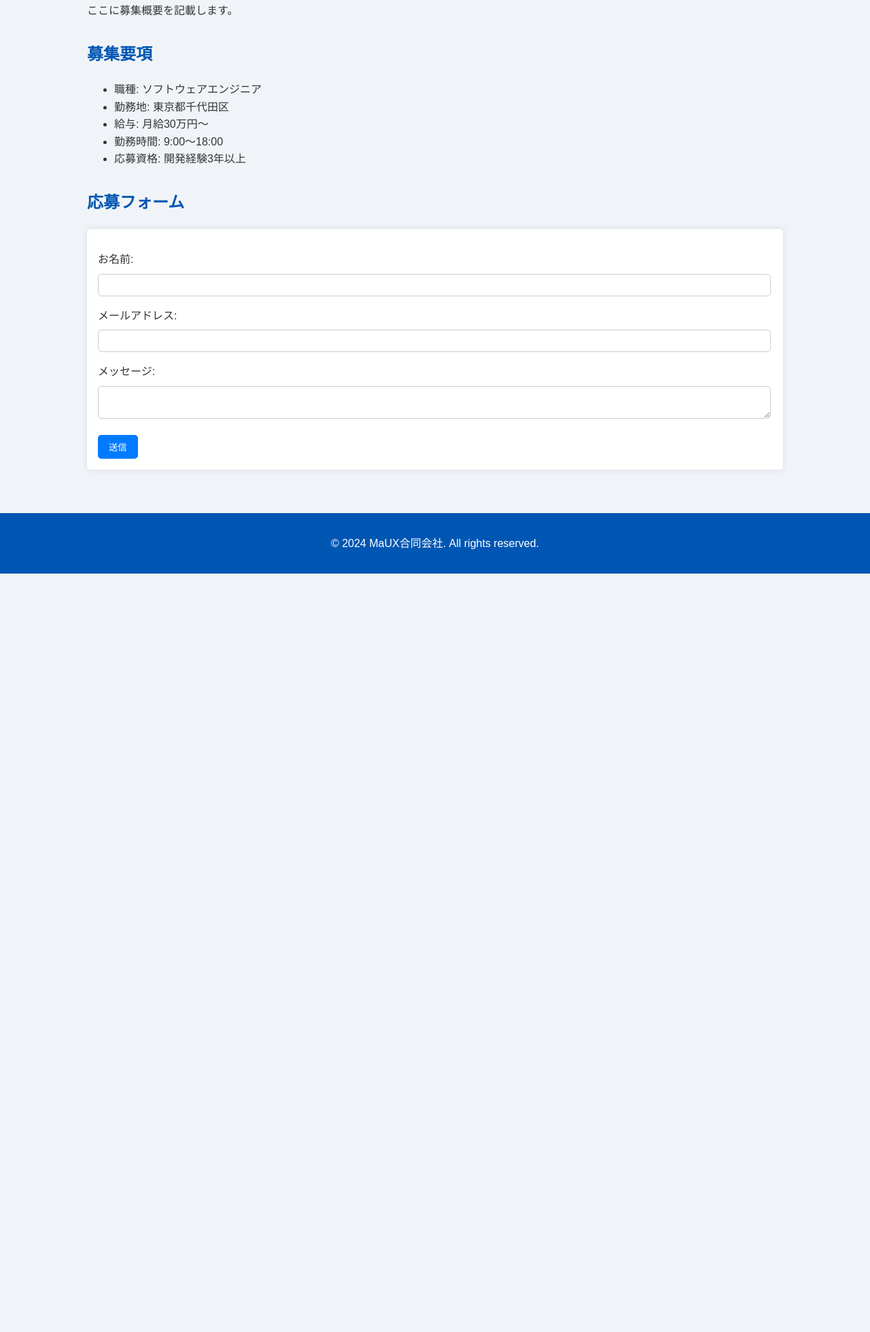
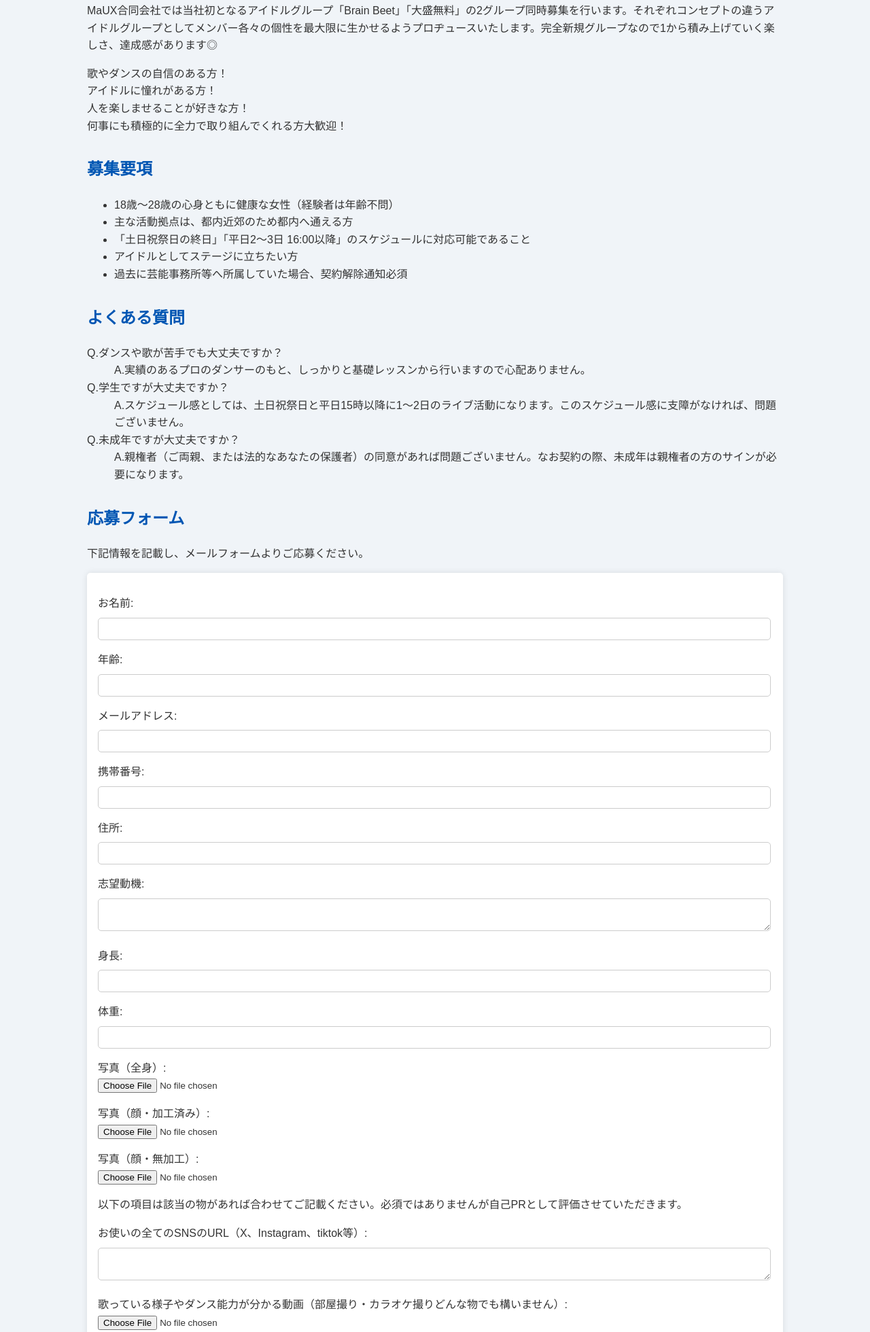
Before and after one commit to kanomaux2024/maux_hp, a plain HTML site: page recruit.html in a window 1280 px wide. Shown: the part 366-2326 px from the top of the page at 68% size. Before the commit the page ends 1210 px from the top, so only its background shows below. Drawn offline with nearby package versions, Linux system fonts and the light colour scheme.

Commit message:
会社概要とメンバー募集要綱の更新

```diff
--- a/recruit.html
+++ b/recruit.html
@@ -21,27 +21,64 @@
   <main>
     <section id="recruit-overview" data-aos="fade-up">
       <h2>メンバー募集</h2>
-      <p>ここに募集概要を記載します。</p>
+      <p>MaUX合同会社では当社初となるアイドルグループ「Brain Beet」「大盛無料」の2グループ同時募集を行います。それぞれコンセプトの違うアイドルグループとしてメンバー各々の個性を最大限に生かせるようプロヂュースいたします。完全新規グループなので1から積み上げていく楽しさ、達成感があります◎</p>
+      <p>歌やダンスの自信のある方！<br>
+      アイドルに憧れがある方！<br>
+      人を楽しませることが好きな方！<br>
+      何事にも積極的に全力で取り組んでくれる方大歓迎！</p>
     </section>
     <section id="recruit-details" data-aos="fade-up" data-aos-delay="100">
       <h2>募集要項</h2>
       <ul>
-        <li>職種: ソフトウェアエンジニア</li>
-        <li>勤務地: 東京都千代田区</li>
-        <li>給与: 月給30万円～</li>
-        <li>勤務時間: 9:00〜18:00</li>
-        <li>応募資格: 開発経験3年以上</li>
+        <li>18歳～28歳の心身ともに健康な女性（経験者は年齢不問）</li>
+        <li>主な活動拠点は、都内近郊のため都内へ通える方</li>
+        <li>「土日祝祭日の終日」「平日2〜3日 16:00以降」のスケジュールに対応可能であること</li>
+        <li>アイドルとしてステージに立ちたい方</li>
+        <li>過去に芸能事務所等へ所属していた場合、契約解除通知必須</li>
       </ul>
     </section>
-    <section id="recruit-form" data-aos="fade-up" data-aos-delay="200">
+    <section id="faq" data-aos="fade-up" data-aos-delay="200">
+      <h2>よくある質問</h2>
+      <dl>
+        <dt>Q.ダンスや歌が苦手でも大丈夫ですか？</dt>
+        <dd>A.実績のあるプロのダンサーのもと、しっかりと基礎レッスンから行いますので心配ありません。</dd>
+        <dt>Q.学生ですが大丈夫ですか？</dt>
+        <dd>A.スケジュール感としては、土日祝祭日と平日15時以降に1〜2日のライブ活動になります。このスケジュール感に支障がなければ、問題ございません。</dd>
+        <dt>Q.未成年ですが大丈夫ですか？</dt>
+        <dd>A.親権者（ご両親、または法的なあなたの保護者）の同意があれば問題ございません。なお契約の際、未成年は親権者の方のサインが必要になります。</dd>
+      </dl>
+    </section>
+    <section id="recruit-form" data-aos="fade-up" data-aos-delay="300">
       <h2>応募フォーム</h2>
+      <p>下記情報を記載し、メールフォームよりご応募ください。</p>
       <form onsubmit="sendRecruitMail(); return false;">
         <label for="recruit-name">お名前:</label>
         <input type="text" id="recruit-name" name="name" required><br>
+        <label for="recruit-age">年齢:</label>
+        <input type="text" id="recruit-age" name="age" required><br>
         <label for="recruit-email">メールアドレス:</label>
         <input type="email" id="recruit-email" name="email" required><br>
-        <label for="recruit-message">メッセージ:</label>
-        <textarea id="recruit-message" name="message" required></textarea><br>
+        <label for="recruit-phone">携帯番号:</label>
+        <input type="text" id="recruit-phone" name="phone" required><br>
+        <label for="recruit-address">住所:</label>
+        <input type="text" id="recruit-address" name="address" required><br>
+        <label for="recruit-motivation">志望動機:</label>
+        <textarea id="recruit-motivation" name="motivation" required></textarea><br>
+        <label for="recruit-height">身長:</label>
+        <input type="text" id="recruit-height" name="height" required><br>
+        <label for="recruit-weight">体重:</label>
+        <input type="text" id="recruit-weight" name="weight" required><br>
+        <label for="recruit-photo-full">写真（全身）:</label>
+        <input type="file" id="recruit-photo-full" name="photo-full" accept="image/*" required><br>
+        <label for="recruit-photo-face-processed">写真（顔・加工済み）:</label>
+        <input type="file" id="recruit-photo-face-processed" name="photo-face-processed" accept="image/*" required><br>
+        <label for="recruit-photo-face-unprocessed">写真（顔・無加工）:</label>
+        <input type="file" id="recruit-photo-face-unprocessed" name="photo-face-unprocessed" accept="image/*" required><br>
+        <p>以下の項目は該当の物があれば合わせてご記載ください。必須ではありませんが自己PRとして評価させていただきます。</p>
+        <label for="recruit-sns">お使いの全てのSNSのURL（X、Instagram、tiktok等）:</label>
+        <textarea id="recruit-sns" name="sns"></textarea><br>
+        <label for="recruit-video">歌っている様子やダンス能力が分かる動画（部屋撮り・カラオケ撮りどんな物でも構いません）:</label>
+        <input type="file" id="recruit-video" name="video" accept="video/*"><br>
         <input type="submit" value="送信">
       </form>
     </section>
--- a/scripts.js
+++ b/scripts.js
@@ -14,12 +14,25 @@ function sendMail() {
 // メール送信機能（メンバー募集）
 function sendRecruitMail() {
   var name = document.getElementById('recruit-name').value;
+  var age = document.getElementById('recruit-age').value;
   var email = document.getElementById('recruit-email').value;
-  var message = document.getElementById('recruit-message').value;
+  var phone = document.getElementById('recruit-phone').value;
+  var address = document.getElementById('recruit-address').value;
+  var motivation = document.getElementById('recruit-motivation').value;
+  var height = document.getElementById('recruit-height').value;
+  var weight = document.getElementById('recruit-weight').value;
+  var sns = document.getElementById('recruit-sns').value;
+
   var subject = "メンバー募集応募";
   var body = "お名前: " + name + "%0A" +
+             "年齢: " + age + "%0A" +
              "メールアドレス: " + email + "%0A" +
-             "メッセージ: " + message;
+             "携帯番号: " + phone + "%0A" +
+             "住所: " + address + "%0A" +
+             "志望動機: " + motivation + "%0A" +
+             "身長: " + height + "%0A" +
+             "体重: " + weight + "%0A" +
+             "SNS: " + sns;
 
   window.location.href = "mailto:your_email@example.com?subject=" + subject + "&body=" + body;
 }
```
Also changed, not shown: index.html (+4 -4 lines).
